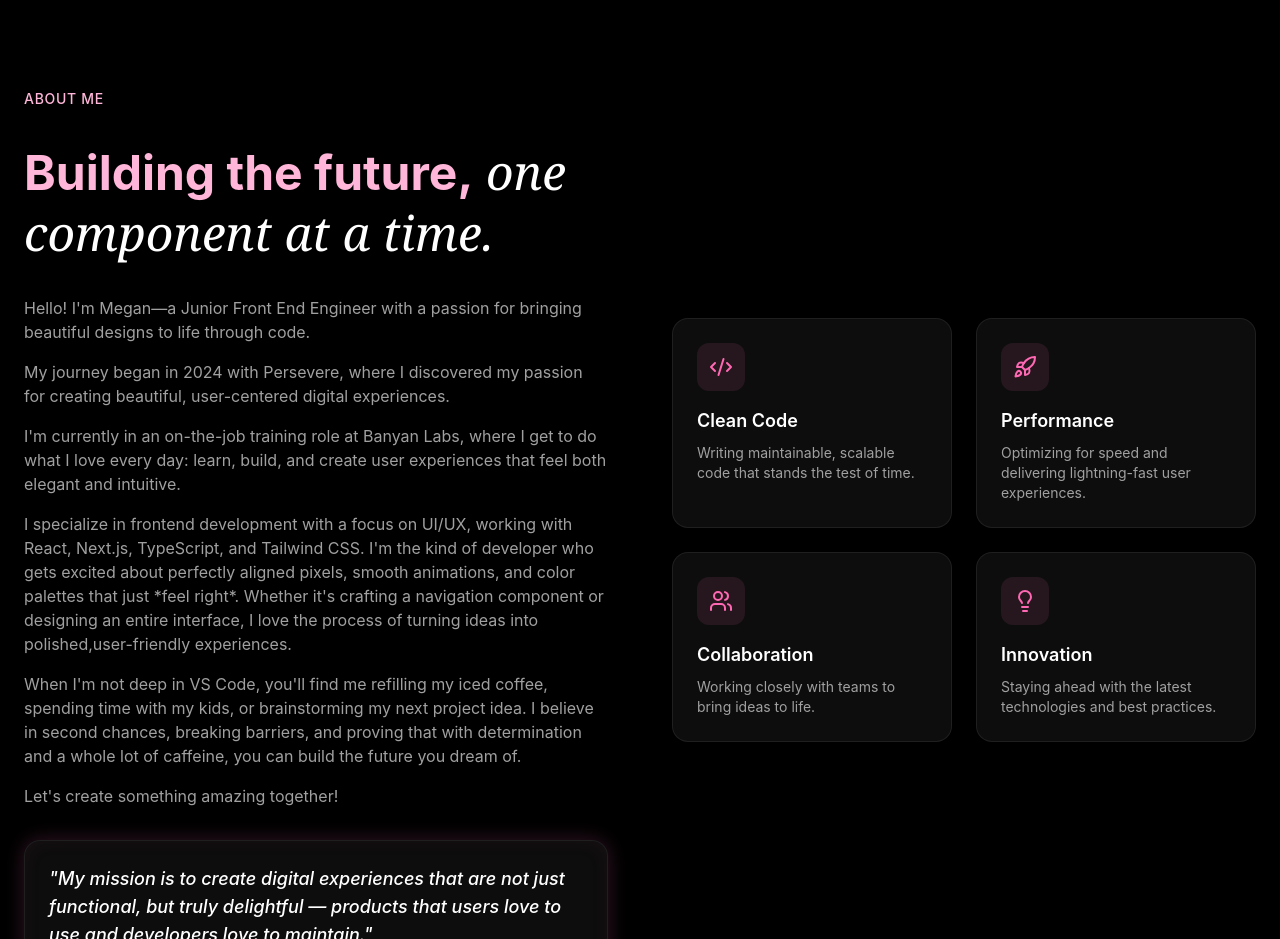
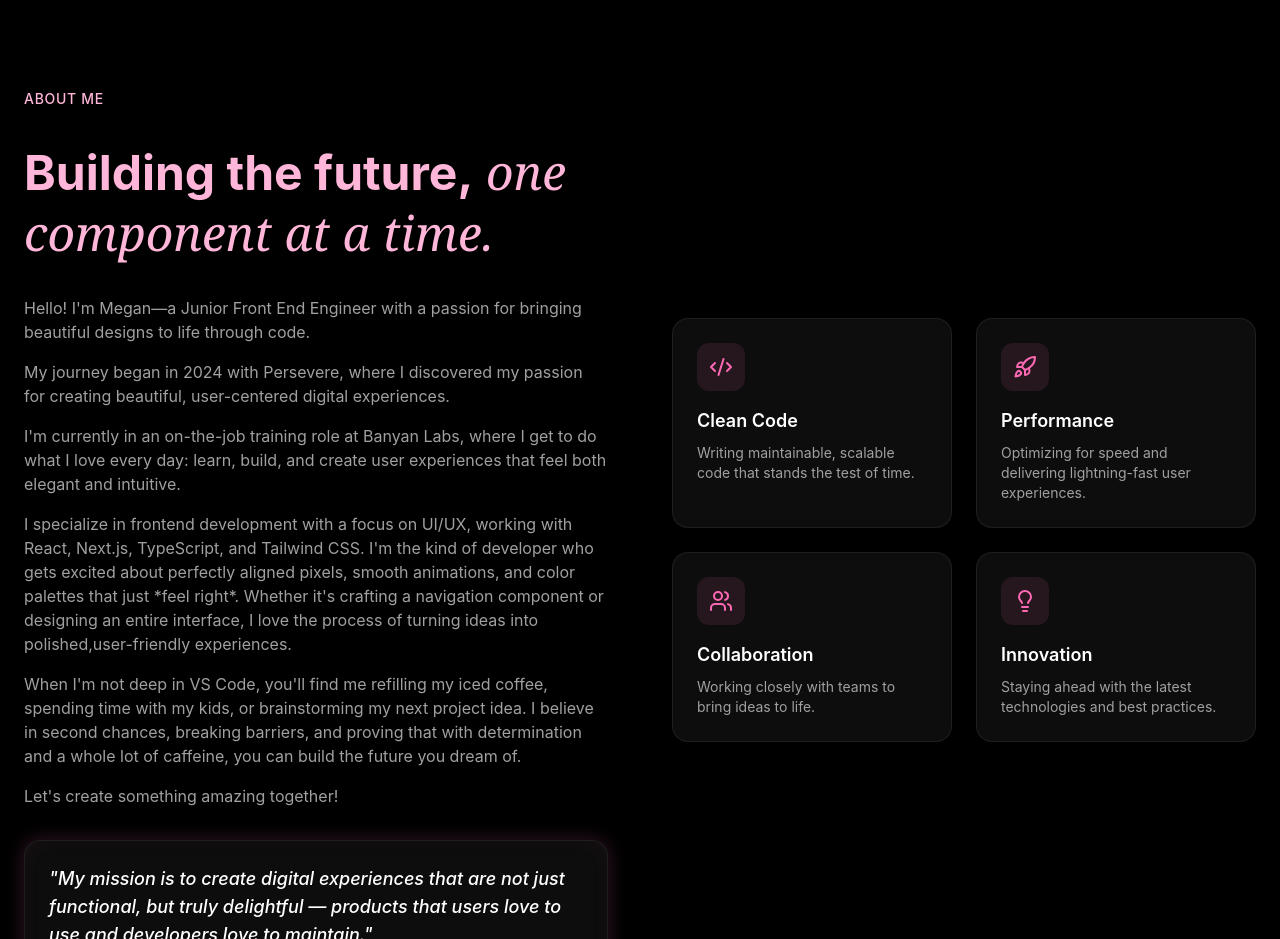
Before and after one commit to megwilliams1/my-portfolio, a React (Vite) app: page / in a window 1280 px wide. Shown: the part 1180-2119 px from the top of the page. Built offline with nearby package versions, Linux system fonts and the light colour scheme.

Commit message:
changed some text colors for light and dark mode

```diff
--- a/src/sections/About.jsx
+++ b/src/sections/About.jsx
@@ -41,7 +41,7 @@ export const About = () => {
 
             <h2 className="text-4xl md:text-5xl font-bold leading-tight animate-fade-in animation-delay-100 text-secondary-foreground">
               Building the future,
-              <span className="font-serif italic font-normal text-white">
+              <span className="font-serif italic font-normal dark:text-white light:text-black">
                 {" "}
                 one component at a time.
               </span>
--- a/src/sections/Hero.jsx
+++ b/src/sections/Hero.jsx
@@ -63,7 +63,7 @@ export const Hero = () => {
                 <br />
                 experiences with
                 <br />
-                <span className="font-serif italic font-normal text-white">
+                <span className="font-serif italic font-normal dark:text-white light:text-black">
                   precision.
                 </span>
               </h1>
```
